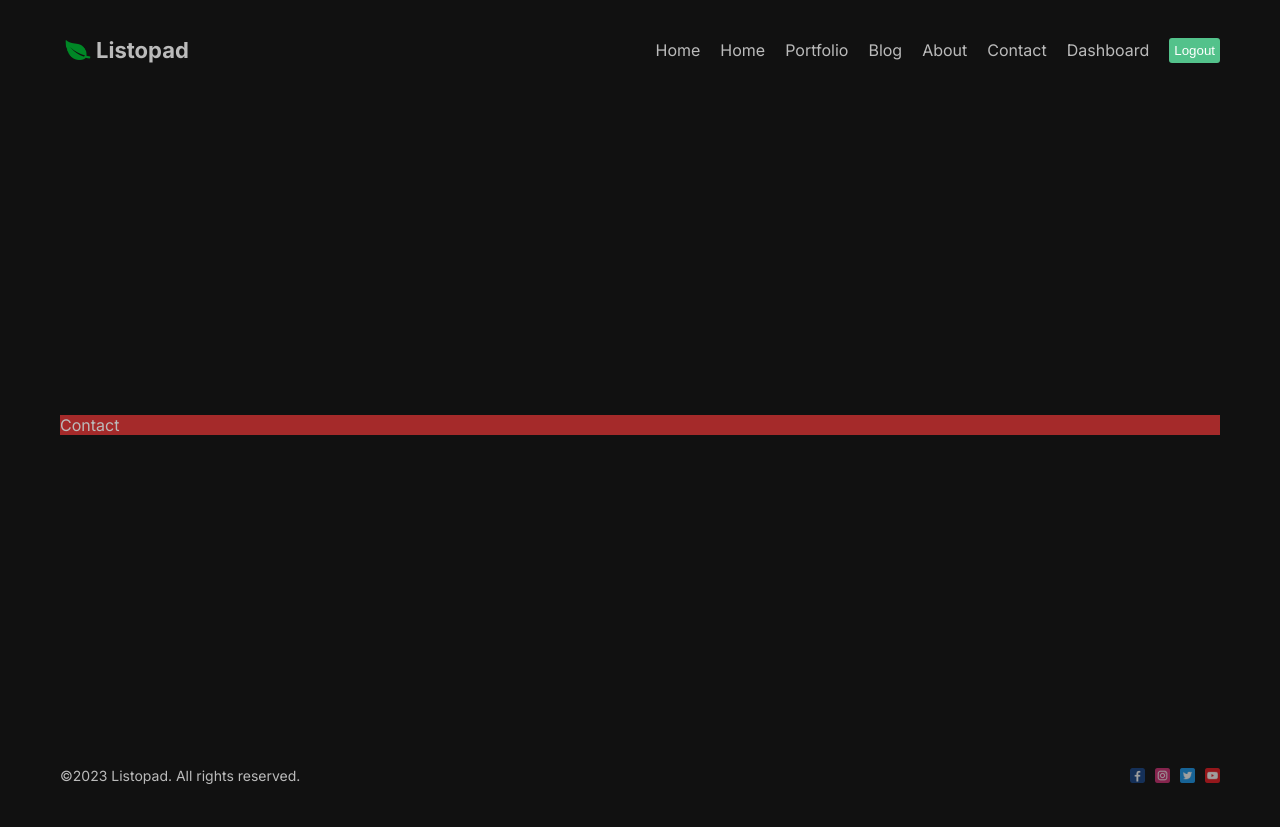
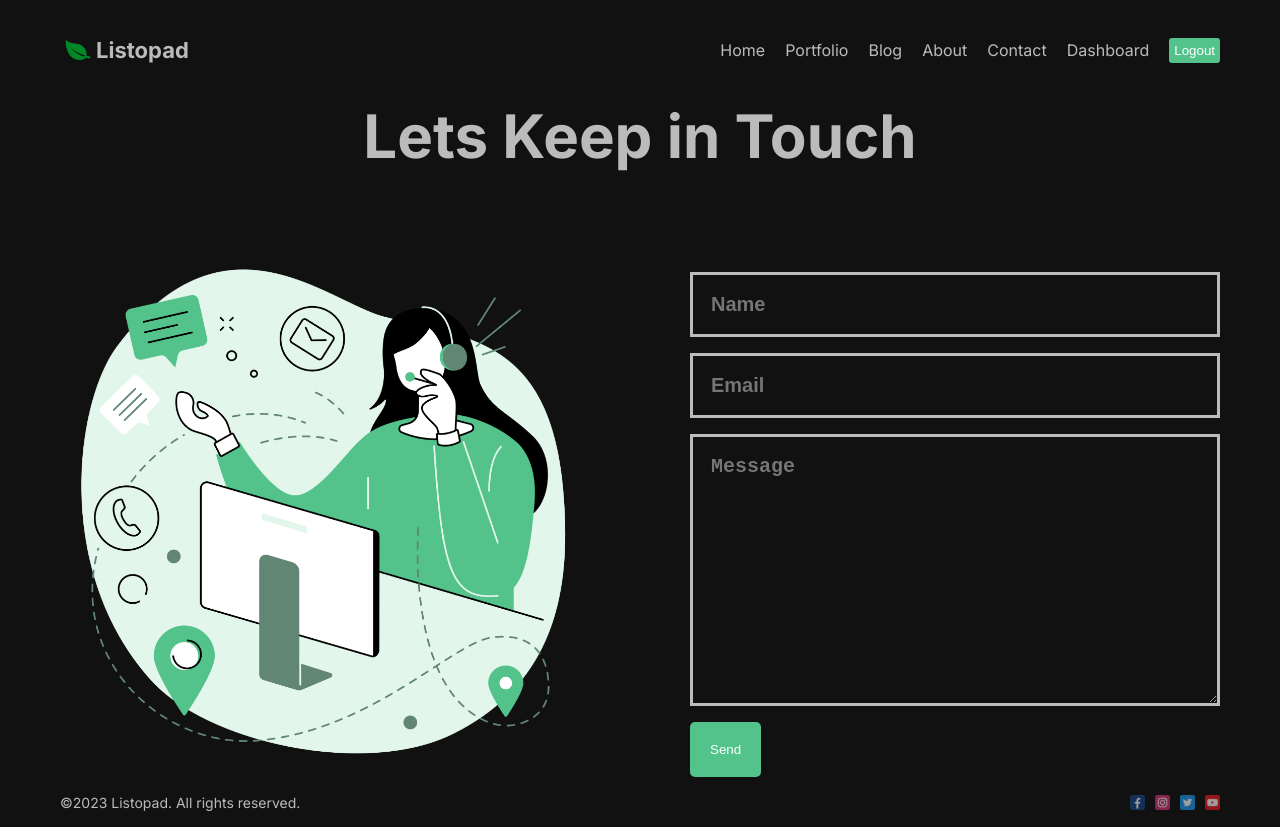
Before and after one commit to MadMax8930/post-nextjs, a Next.js app: page /contact in a window 1280 px wide. Before the commit the page ends 800 px from the top, so only its background shows below. Built offline with nearby package versions, Linux system fonts and the light colour scheme.

Commit message:
contact page & animations

```diff
--- a/src/app/about/page.jsx
+++ b/src/app/about/page.jsx
@@ -13,7 +13,7 @@ const About = () => {
          />
          <div className={styles.imgTxt}>
             <h1 className={styles.imgTitle}>Digital Storyteller</h1>
-            <h2 className={styles.imgDesc}>Handcrafting award winning digital experiences</h2>
+            <h4 className={styles.imgDesc}>Handcrafting award winning digital experiences</h4>
          </div>
       </div>
       <div className={styles.txtContainer}>
--- a/src/app/about/page.module.css
+++ b/src/app/about/page.module.css
@@ -20,6 +20,15 @@
    color: white;
 }
 
+.imgTitle {
+   font-style: italic;
+}
+
+.imgDesc {
+   font-style: italic;
+   color: rgb(243, 233, 233);
+}
+
 .txtContainer {
    display: flex;
    gap: 100px;
@@ -33,6 +42,10 @@
    gap: 20px;
 }
 
+.title {
+   font-weight: 800;
+}
+
 .desc {
    font-size: 18px;
    font-weight: 300;
--- a/src/app/contact/page.jsx
+++ b/src/app/contact/page.jsx
@@ -1,9 +1,27 @@
 import React from 'react'
+import Image from 'next/image'
 import styles from './page.module.css'
+import Button from '@/components/button/Button'
 
 const Contact = () => {
   return (
-    <div className={styles.container}>Contact</div>
+    <div className={styles.container}>
+      <h1 className={styles.title}>Lets Keep in Touch</h1>
+      <div className={styles.content}>
+         <div className={styles.imgContainer}>
+            <Image
+               src="/contact.png" alt="Contact"
+               fill={true} className={styles.image}
+            />
+         </div>
+         <form className={styles.formContainer}>
+            <input type="text" placeholder="name" className={styles.input} />
+            <input type="text" placeholder="email" className={styles.input} />
+            <textarea cols="30" rows="10" placeholder="message" className={styles.textarea}></textarea>
+            <Button url="#" text="Send" />
+         </form>
+      </div>
+    </div>
   )
 }
 
--- a/src/app/contact/page.module.css
+++ b/src/app/contact/page.module.css
@@ -1,3 +1,51 @@
-.container {
-   background-color: brown;
+.container {}
+
+.title {
+   font-size: 60px;
+   margin-bottom: 100px;
+   text-align: center;
 }
+
+.content {
+   display: flex;
+   align-items: center;
+   gap: 100px;
+}
+
+.imgContainer {
+   flex: 1;
+   height: 500px;
+   position: relative;
+}
+
+.image {
+   object-fit: contain;
+   animation: move 3s infinite ease alternate;
+}
+
+@keyframes move {
+   from {
+      transform: translateY(-15px);
+   }
+   to {
+      transform: translateY(0px) scale(1.03);
+   }
+}
+
+.formContainer {
+   flex: 1;
+   display: flex;
+   flex-direction: column;
+   gap: 16px;
+}
+
+.input, .textarea {
+   padding: 18px;
+   background-color: transparent;
+   outline: none;
+   border: 3px solid #bbb;
+   color: #bbb;
+   font-size: 20px;
+   font-weight: bold;
+   text-transform: capitalize;
+}
--- a/src/app/page.module.css
+++ b/src/app/page.module.css
@@ -27,5 +27,15 @@
 .img {
    width: 100%;
    height: 500px;
-   object-fit: cover;
+   object-fit: contain;
+   animation: move 3s infinite ease alternate;
 }
+
+@keyframes move {
+   from {
+      transform: translateY(-10px);
+   }
+   to {
+      transform: translateY(10px);
+   }
+}
--- a/src/components/navbar/Navbar.jsx
+++ b/src/components/navbar/Navbar.jsx
@@ -6,11 +6,6 @@ import LeafLogo from 'public/leaf.png'
 import styles from './navbar.module.css'
 
 const links = [
-   {
-      id: 1,
-      title: "Home",
-      url: "/",
-   },
    {
       id: 1,
       title: "Home",
```
